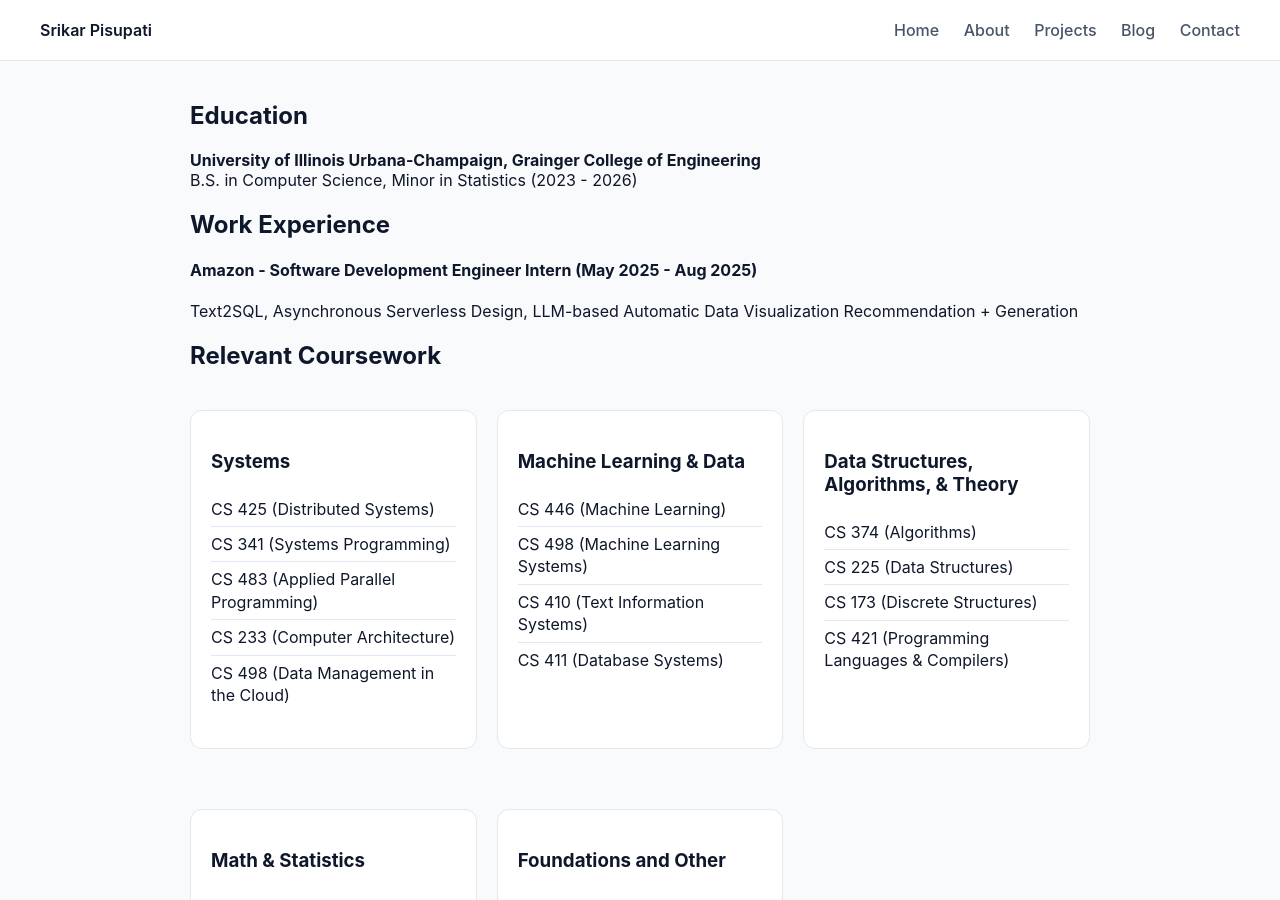
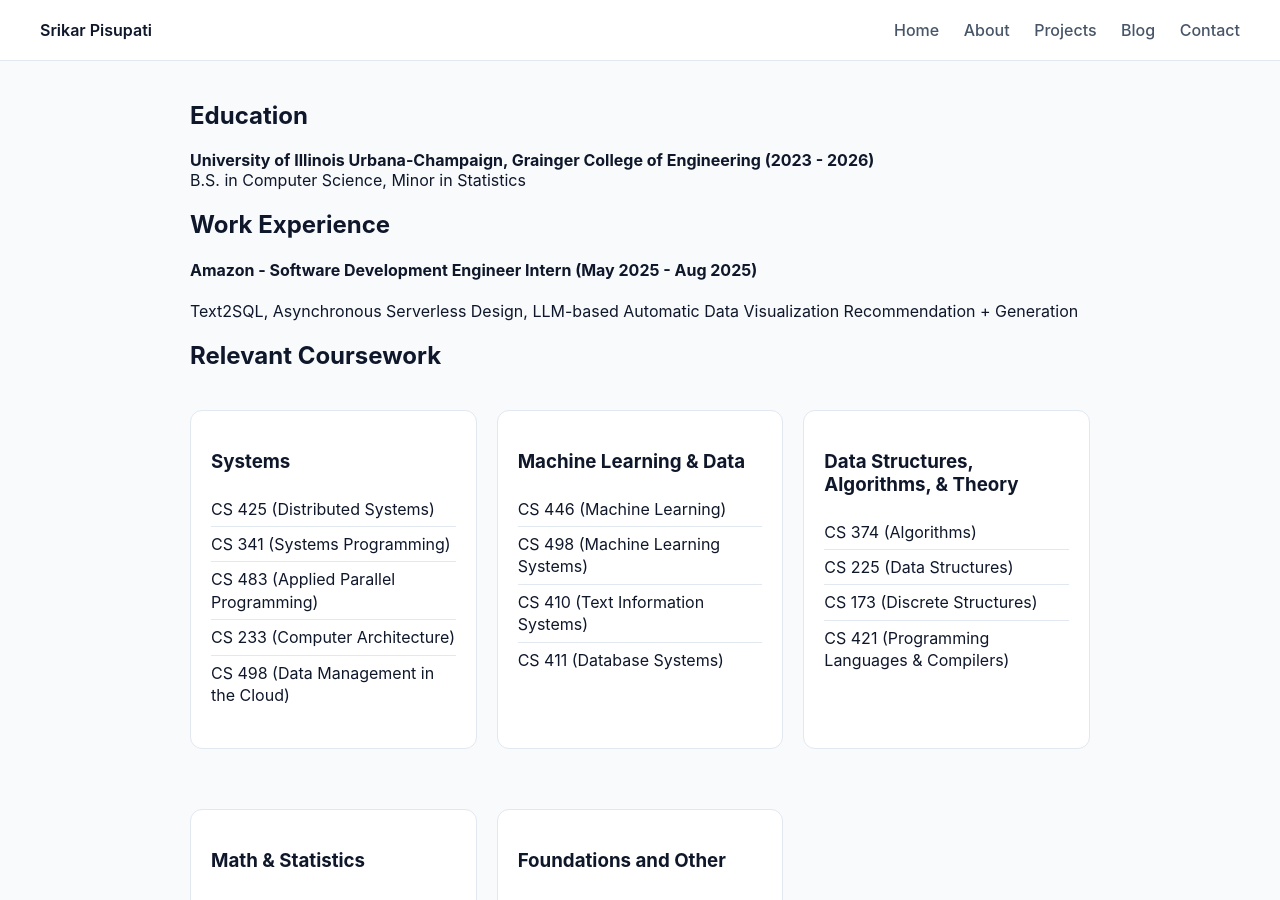
Before and after one commit to srikarpisupati/srikarpisupati.github.io, a Jekyll site: the page built from about.md, in a window 1280 px wide and 900 px high. Built offline with Jekyll 4.4.1, drawn with Linux system fonts in a browser that asks for light colours.

```diff
--- a/about.md
+++ b/about.md
@@ -6,8 +6,8 @@ permalink: /about/
 
 ## Education
 
-**University of Illinois Urbana-Champaign, Grainger College of Engineering**
-<br>B.S. in Computer Science, Minor in Statistics (2023 - 2026)
+**University of Illinois Urbana-Champaign, Grainger College of Engineering (2023 - 2026)**
+<br>B.S. in Computer Science, Minor in Statistics
 
 ## Work Experience
 
```
